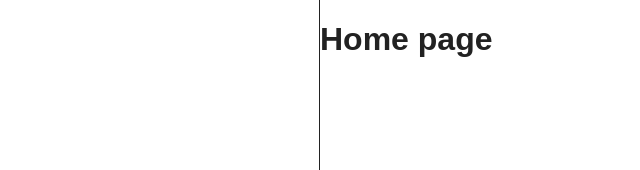
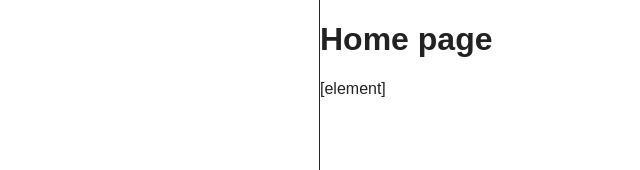
Before and after one commit to carlyne/Portfolio-vuejs, a Vue app: page /#/ in a window 1280 px wide. Shown: the top 170 px of the page, without its empty margins (0-640 px from the left). Built offline with nearby package versions, Linux system fonts and the light colour scheme.

Commit message:
adding architecture files for gallery card item

```diff
--- /dev/null
+++ b/src/components/app-card/AppCard.vue
@@ -0,0 +1,11 @@
+<template>
+    <article id="app-card">
+        [element]
+    </article>
+</template>
+
+<script>
+export default {
+    name: "app-card"
+}
+</script>
--- a/src/views/Home.vue
+++ b/src/views/Home.vue
@@ -1,11 +1,17 @@
 <template>
   <div class="home">
     <h1>Home page</h1>
+    <AppCard></AppCard>
   </div>
 </template>
 
 <script>
+import AppCard from '../components/app-card/AppCard.vue';
+
 export default {
-  name: 'Home'
+  name: 'Home',
+  components: {
+    AppCard
+  }
 }
 </script>
--- a/src/views/app/App.vue
+++ b/src/views/app/App.vue
@@ -1,6 +1,9 @@
 <template>
   <div id="app">
+
     <AppSidebar></AppSidebar>
+
+
     <router-view/>
   </div>
 </template>
```
Also changed, not shown: src/components/app-card/_app-card.scss (added).
